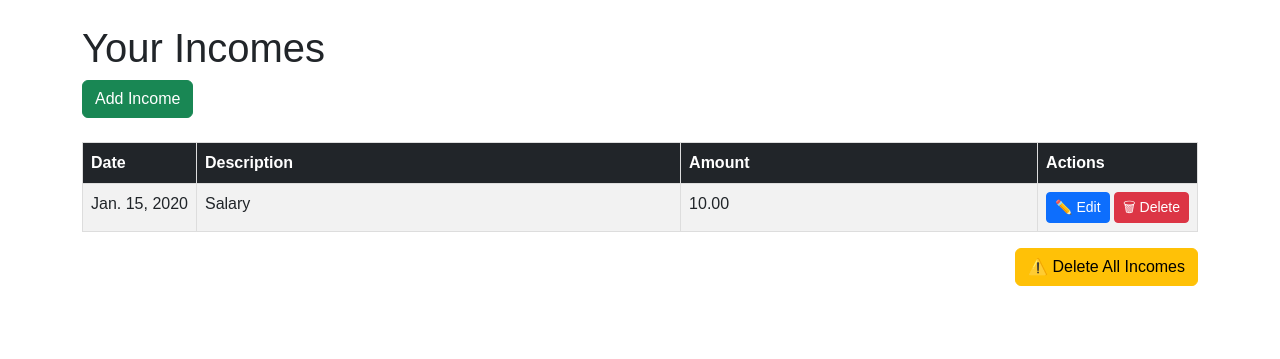
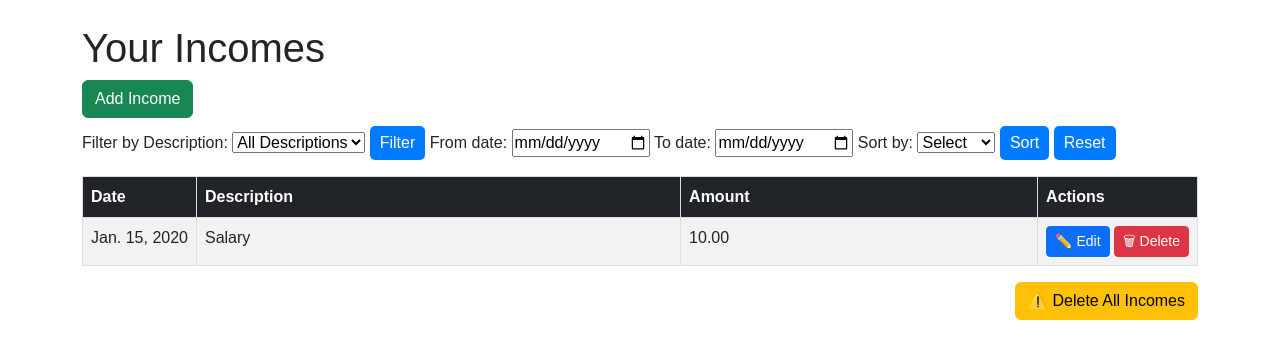
Before and after one commit to Artem-Reshetovskyi/Expense_Tracker, a Django app: page /expenses/incomes/ in a window 1280 px wide. Shown: the part 56-415 px from the top of the page. Run offline with Django 5.2, Linux system fonts and the light colour scheme; a user stored in the database is signed in; tables that the repository leaves empty hold one stand-in row (values such as "Sample post").

Commit message:
fix #2 language

```diff
--- a/expenses/templates/incomes/income_list.html
+++ b/expenses/templates/incomes/income_list.html
@@ -6,6 +6,47 @@
 <link rel="stylesheet" href="{% static 'css/style.css' %}">
 <h1>{% trans "Your Incomes" %}</h1>
 <a class="btn btn-success mb-2" href="{% url 'income_create' %}">{% trans "Add Income" %}</a>
+
+<!-- Форма для фільтрації та сортування доходів -->
+<form method="get" action="{% url 'income_list' %}">
+    <!-- Фільтр за описом доходу -->
+    <label for="description">{% trans "Filter by Description" %}:</label>
+    <select name="description" id="description">
+        <option value="">{% trans "All Descriptions" %}</option>
+        <option value="salary" {% if request.GET.description == 'salary' %}selected{% endif %}>{% trans "Salary" %}</option>
+        <option value="bonus" {% if request.GET.description == 'bonus' %}selected{% endif %}>{% trans "Bonus" %}</option>
+        <option value="investment" {% if request.GET.description == 'investment' %}selected{% endif %}>{% trans "Investment" %}</option>
+        <option value="freelance" {% if request.GET.description == 'freelance' %}selected{% endif %}>{% trans "Freelance" %}</option>
+        <option value="rent" {% if request.GET.description == 'rent' %}selected{% endif %}>{% trans "Rent" %}</option>
+        <option value="sale" {% if request.GET.description == 'sale' %}selected{% endif %}>{% trans "Sale" %}</option>
+        <option value="other" {% if request.GET.description == 'other' %}selected{% endif %}>{% trans "Other" %}</option>
+    </select>
+
+    <!-- Кнопка фільтрації -->
+    <button type="submit">{% trans "Filter" %}</button>
+
+    <!-- Фільтр за датою -->
+    <label for="date_from">{% trans "From date" %}:</label>
+    <input type="date" name="date_from" id="date_from" value="{{ request.GET.date_from }}">
+
+    <label for="date_to">{% trans "To date" %}:</label>
+    <input type="date" name="date_to" id="date_to" value="{{ request.GET.date_to }}">
+
+    <!-- Сортування -->
+    <label for="sort_by">{% trans "Sort by" %}:</label>
+    <select name="sort_by" id="sort_by">
+        <option value="">{% trans "Select" %}</option>
+        <option value="amount" {% if request.GET.sort_by == 'amount' %}selected{% endif %}>{% trans "Amount" %}</option>
+        <option value="date" {% if request.GET.sort_by == 'date' %}selected{% endif %}>{% trans "Date" %}</option>
+    </select>
+
+    <!-- Кнопка сортування -->
+    <button type="submit">{% trans "Sort" %}</button>
+
+    <!-- Кнопка скидання фільтрів -->
+    <button type="reset" onclick="window.location.href='{% url 'income_list' %}'">{% trans "Reset" %}</button>
+</form>
+
 
 <div class="table-responsive mt-3">
     <table class="table table-striped table-hover">
--- a/expenses/views.py
+++ b/expenses/views.py
@@ -7,8 +7,8 @@ from django.db.models import Q
 from datetime import datetime
 from django.contrib.auth.decorators import login_required # Декоратор для захисту від неавторизованого доступу
 
-#Expense - це витрати, які користувач може додавати, редагувати та видаляти.
-    # Відображення списку витрат з можливістю фільтрації та сортування
+# Expense - це витрати, які користувач може додавати, редагувати та видаляти.
+# Відображення списку витрат з можливістю фільтрації та сортування
 @login_required
 def expense_list(request):
     expenses = Expense.objects.all()  # За замовчуванням беремо всі витрати
@@ -87,7 +87,29 @@ def delete_all_expenses(request):
 @login_required
 def income_list(request):
     incomes = Income.objects.filter(user=request.user)
+
+    # Фільтрація за описом
+    description = request.GET.get("description")
+    if description:
+        incomes = incomes.filter(description=description)
+
+    # Фільтрація за датою
+    date_from = request.GET.get("date_from", "")
+    date_to = request.GET.get("date_to", "")
+    if date_from:
+        incomes = incomes.filter(date__gte=datetime.strptime(date_from, "%Y-%m-%d"))
+    if date_to:
+        incomes = incomes.filter(date__lte=datetime.strptime(date_to, "%Y-%m-%d"))
+
+    # Сортування
+    sort_by = request.GET.get("sort_by", "")
+    if sort_by == "amount":
+        incomes = incomes.order_by("amount")
+    elif sort_by == "date":
+        incomes = incomes.order_by("date")
+
     return render(request, "incomes/income_list.html", {"incomes": incomes})
+
 
 
 @login_required
```
Also changed, not shown: locale/en/LC_MESSAGES/django.po, locale/pl/LC_MESSAGES/django.po, locale/ru/LC_MESSAGES/django.po, locale/uk/LC_MESSAGES/django.po, 3 other files.
